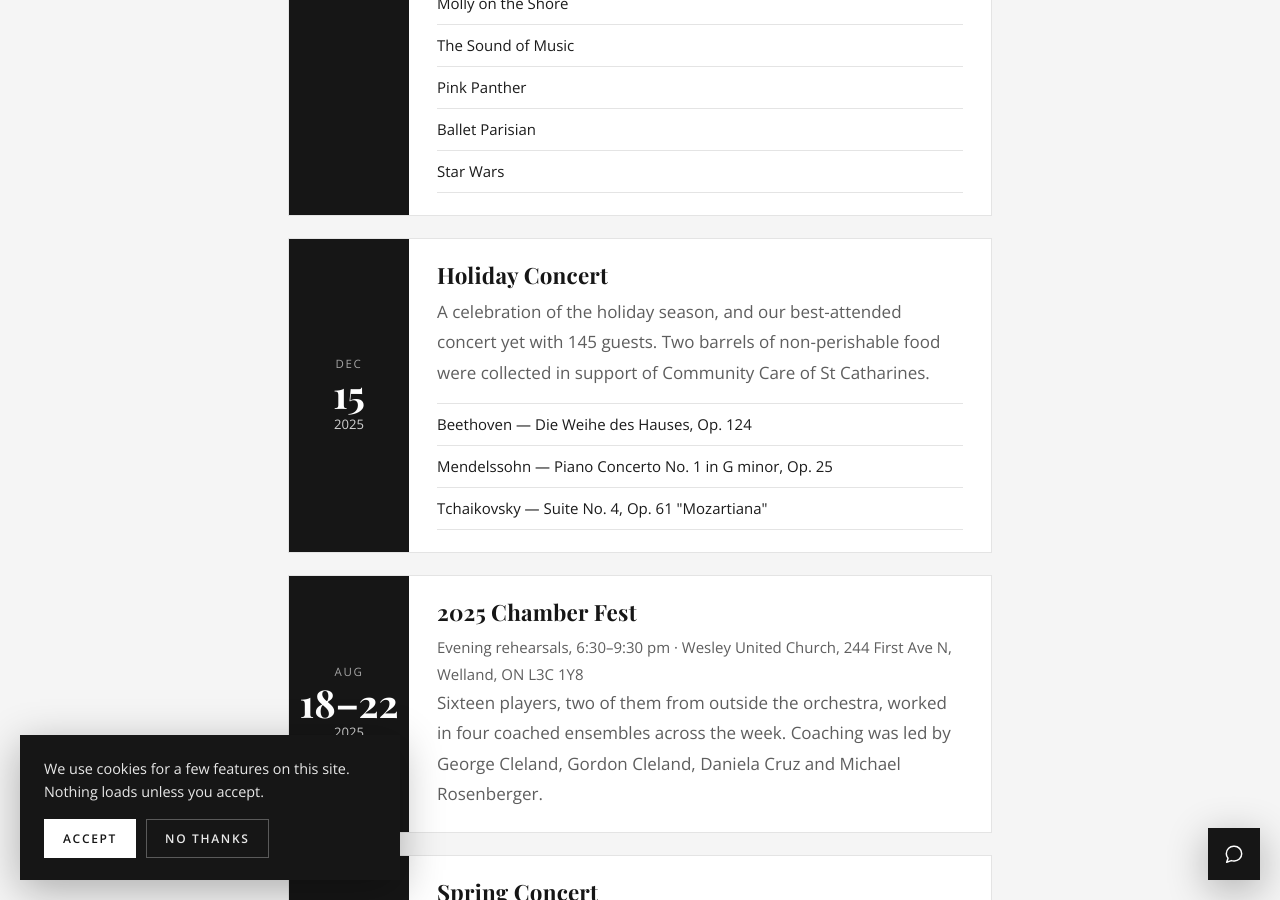
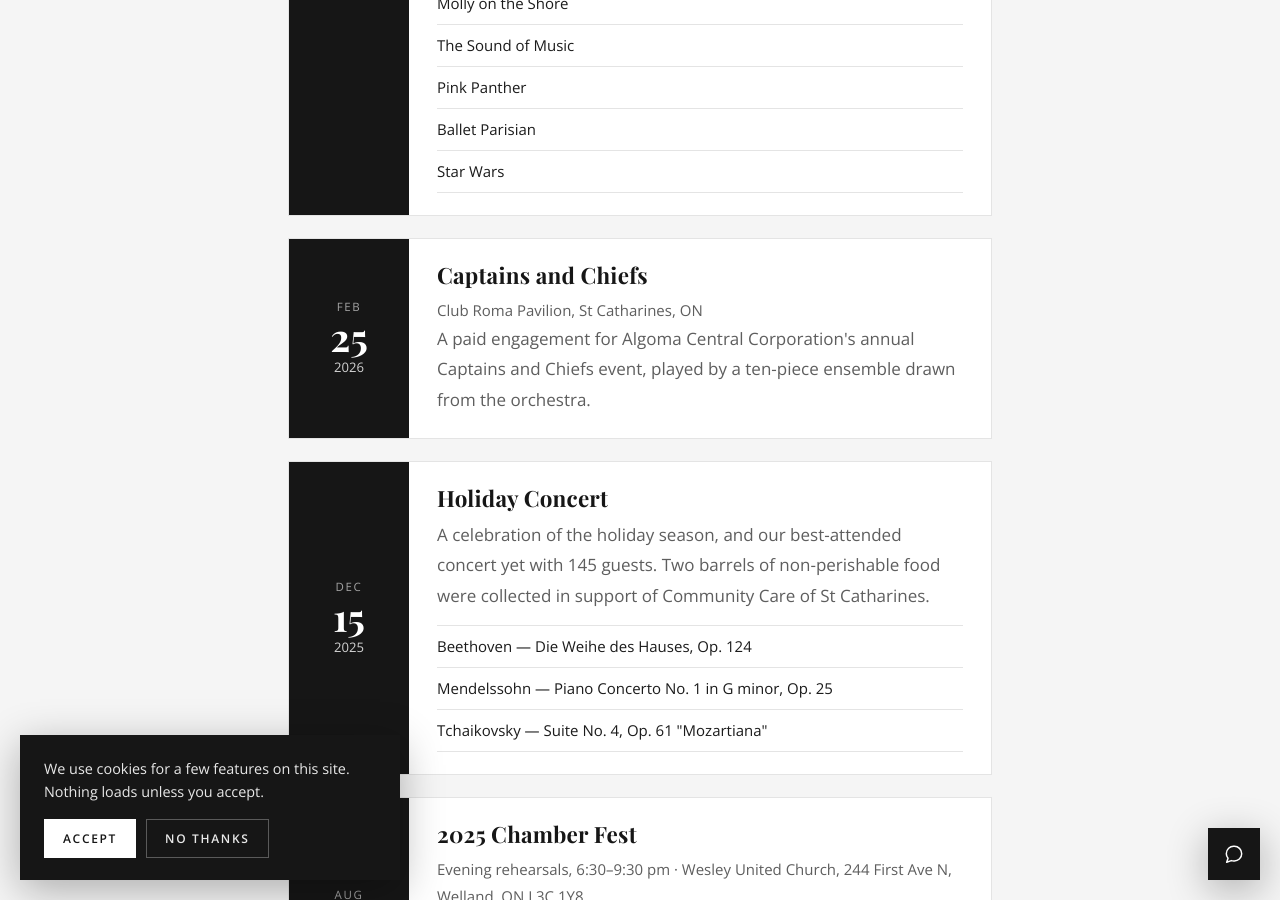
Before and after one commit to peninsulaorchestra/peninsulaorchestra.github.io, a Jekyll site: the page built from events.html, in a window 1280 px wide and 900 px high, scrolled down 2541 px. Built offline with Jekyll 4.4.1, drawn with Linux system fonts in a browser that asks for light colours.

Commit message:
Add the Captains and Chiefs engagement
Co-Authored-By: Claude Opus 5 (1M context) <noreply@anthropic.com>

```diff
--- a/_data/past_events.yml
+++ b/_data/past_events.yml
@@ -54,6 +54,14 @@
     - Pink Panther
     - Ballet Parisian
     - Star Wars
+
+- title: Captains and Chiefs
+  date: 2026-02-25
+  venue: Club Roma Pavilion
+  address: St Catharines, ON
+  description: >-
+    A paid engagement for Algoma Central Corporation's annual Captains and Chiefs
+    event, played by a ten-piece ensemble drawn from the orchestra.
 
 # TODO: confirm venue
 - title: Holiday Concert
```
